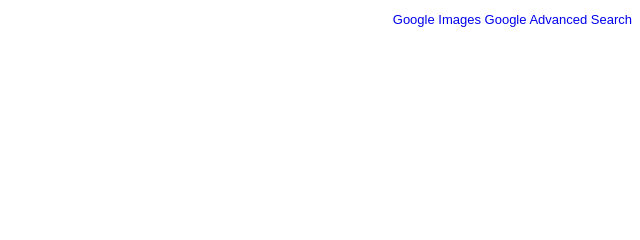
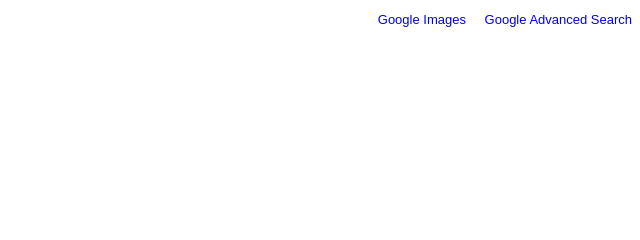
Before and after one commit to arthurceratti/CS50, a plain HTML site: page index.html in a window 1280 px wide. Shown: the top 240 px of the page, 640-1280 px from the left. Drawn offline with nearby package versions, Linux system fonts and the light colour scheme; files that its build step writes are made by us from their sources.

Commit message:
space between links fixed

```diff
--- a/index.html
+++ b/index.html
@@ -6,7 +6,7 @@
     </head>
     <body>
             <div class="web_links">
-                <a href="image.html">Google Images</a>
+                <a class="link_image" href="image.html">Google Images</a>
                 <a href="advanced.html">Google Advanced Search</a>
             </div>
 
--- a/style.scss
+++ b/style.scss
@@ -2,16 +2,18 @@
 
   /* Clear floats after the columns */
   .web_links{
-    line-height: 24px;
     font-size: 13px;
-    white-space: nowrap;
-    vertical-align: middle;
     text-align: right;
     color: rgba(0,0,0,0.87);
     font-family: arial,sans-serif;
     line-height: 24px;
     outline: none;
   }
+
+  .link_image{
+     margin: 15px;
+   }
+
     a:link {
     text-decoration: none;
   }
```
